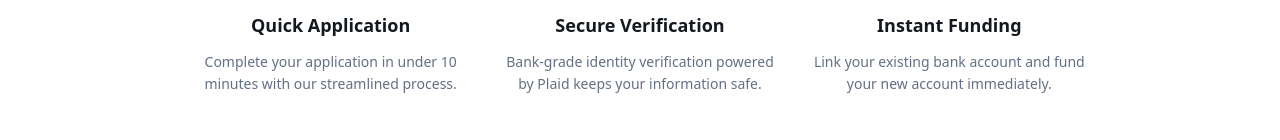
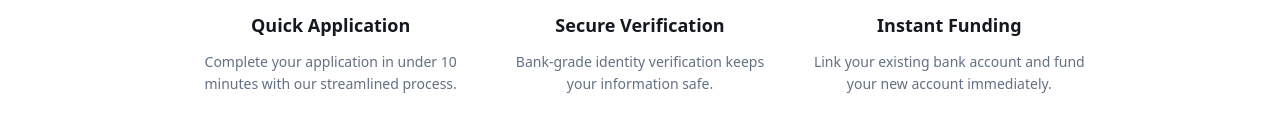
Before and after one commit to getaccrue/Accrue-AccountOpeningX-Next-Package, a Next.js app: page / in a window 1280 px wide. Shown: the part 660-800 px from the top of the page. Built offline with nearby package versions, Linux system fonts and the light colour scheme.

Commit message:
Update page.tsx

```diff
--- a/app/page.tsx
+++ b/app/page.tsx
@@ -49,8 +49,7 @@ export default function LandingPage() {
               Secure Verification
             </h3>
             <p className="text-sm leading-relaxed text-muted-foreground">
-              Bank-grade identity verification powered by Plaid keeps your
-              information safe.
+              Bank-grade identity verification keeps your information safe.
             </p>
           </div>
           <div className="flex flex-col items-center gap-3 text-center">
```
